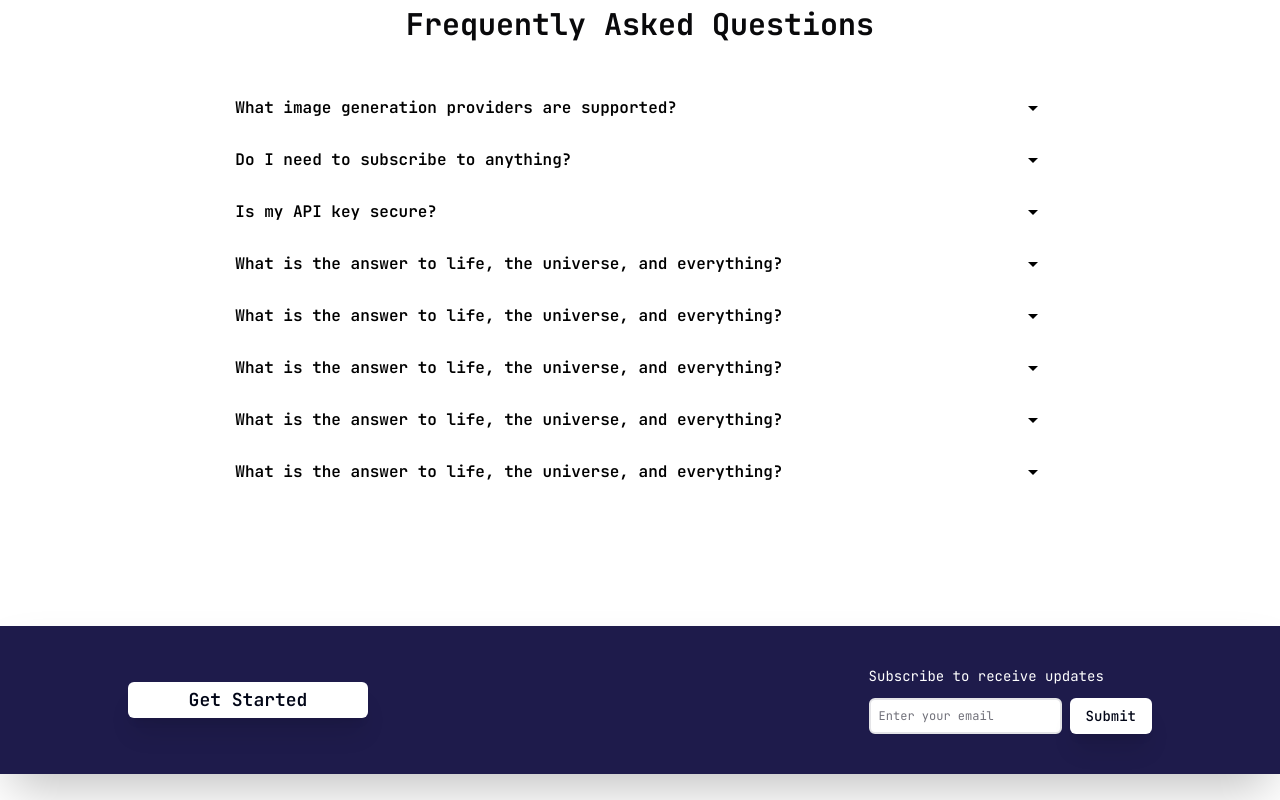
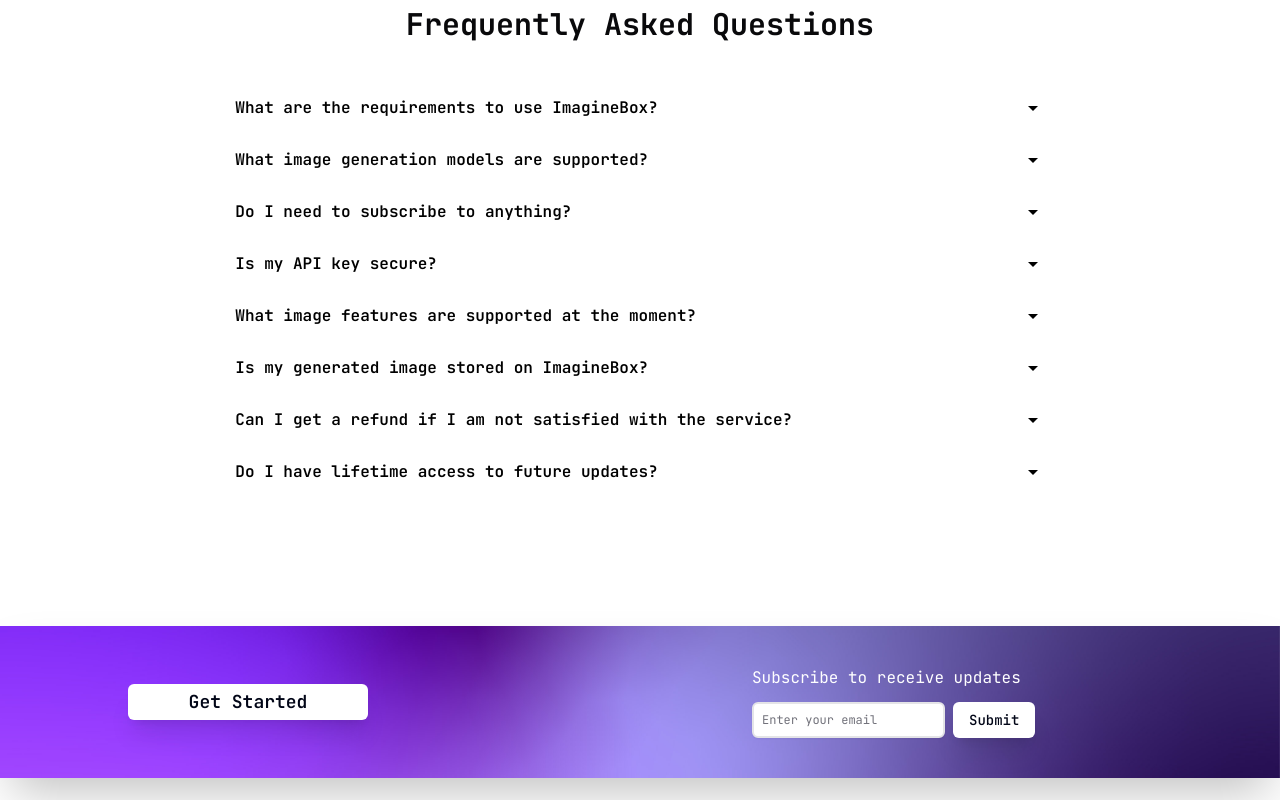
Before and after one commit to lng5143/imaginehub, a Next.js app: page / in a window 1280 px wide. Shown: the part 2680-3480 px from the top of the page. Built offline with nearby package versions, Linux system fonts and the light colour scheme; no server answers.

Commit message:
benefits section done

```diff
--- a/components/email-form.js
+++ b/components/email-form.js
@@ -34,8 +34,8 @@
     }
 
     return (
-        <div className="flex flex-col gap-3">
-            <p className="text-sm">Subscribe to receive updates</p>
+        <div className="flex flex-col gap-3 w-full">
+            <p className="text">Subscribe to receive updates</p>
             <Form {...form}>
                 <form onSubmit={form.handleSubmit(handleSubmitEmail)} className="flex items-center gap-2">
                     <FormField
--- a/components/landing-page/benefit-item.js
+++ b/components/landing-page/benefit-item.js
@@ -7,7 +7,7 @@
             {icon}
             <div className="flex flex-col gap-2">
                 <h3 className="font-bold text-lg">{title}</h3>
-                <p className="text-sm">{description}</p>
+                <p className="text-sm text-gray-800">{description}</p>
             </div>
         </div>
     )
--- a/components/landing-page/cta-section.js
+++ b/components/landing-page/cta-section.js
@@ -6,12 +6,13 @@
 export default function CTASection() {
 
     return (
-        <div className="flex items-center gap-20 py-10 bg-indigo-950 px-32 w-full text-white shadow-2xl">
+        <div className="bg-[url('/bg-cta.jpg')] bg-cover bg-center flex items-center gap-20 py-10 px-32 w-full text-white shadow-2xl">
             <div className="flex-grow">
                 <CTAButton variant="light" />
             </div>
-            <EmailForm />
-
+            <div className="w-[400px]">
+                <EmailForm />
+            </div>
         </div>
     )
 }
--- a/components/landing-page/faq-item.js
+++ b/components/landing-page/faq-item.js
@@ -13,7 +13,7 @@
   return (
     <div
       className={cn(
-        "m-1.5 cursor-pointer rounded-md hover:bg-amber-500 hover:text-black hover:scale-105 transition-all duration-300",
+        "m-1.5 cursor-pointer rounded-md hover:bg-amber-500 hover:text-black hover:scale-[1.02] transition-all duration-300",
         isOpen ? "bg-indigo-950 text-white shadow-lg" : "bg-white text-black"
       )}
       onClick={toggleAnswer}
--- a/components/landing-page/how-item.js
+++ b/components/landing-page/how-item.js
@@ -4,7 +4,7 @@
             {icon}
             <div className="flex flex-col gap-2 text-center">
                 <h3 className="text-lg font-bold">{title}</h3>
-                <p className="text-sm">{description}</p>
+                <p className="text-sm text-gray-800">{description}</p>
             </div>
         </div>
     )
--- a/static-data/landing-page-data.js
+++ b/static-data/landing-page-data.js
@@ -1,3 +1,5 @@
+import { TRIAL_IMAGE_COUNT } from "@/const/imagine-box-consts"
+
 export const BENEFITS = [
     {
         "title": "Choose your own provider",
@@ -27,8 +29,12 @@
 
 export const FAQs = [
     {
-        "question": "What image generation providers are supported?",
-        "answer": "42"
+        "question": "What are the requirements to use ImagineBox?",
+        "answer": `You need to have an API key from a supported image generation provider. You can create an account on providers like OpenAI, Stability AI, and get your API key. You also need a lifetime license after ${TRIAL_IMAGE_COUNT} trial generations.`
+    },
+    {
+        "question": "What image generation models are supported?",
+        "answer": "We currently support DALL-E 2, DALL-E 3, Stable Diffusion 3, Stable Image Core, and Stable Image Ultra. We have plans to add more models in the future."
     },
     {
         "question": "Do I need to subscribe to anything?",
@@ -36,28 +42,24 @@
     },
     {
         "question": "Is my API key secure?",
-        "answer": "Yes. Your API keys are stored locally on your browser only. ImagineBox will directly use the locally stored key to interface with the image generation providers. We will NOT save your API keys."
+        "answer": "Yes. Your API keys are stored locally on your browser only. ImagineBox will directly use the locally stored key to interface with the image generation providers. Your API keys will NOT go through our servers or saved to our database."
     },
     {
-        "question": "What is the answer to life, the universe, and everything?",
-        "answer": "42"
+        "question": "What image features are supported at the moment?",
+        "answer": "Fow now we support image generation. Image editing and upscaling are coming soon."
     },
     {
-        "question": "What is the answer to life, the universe, and everything?",
-        "answer": "42"
+        "question": "Is my generated image stored on ImagineBox?",
+        "answer": "Yes. We store your generated images for better user experience. We currently do not have plans to charge for storage."
     },
     {
-        "question": "What is the answer to life, the universe, and everything?",
-        "answer": "42"
+        "question": "Can I get a refund if I am not satisfied with the service?",
+        "answer": "We currently do not offer refund, with the exception of very specific circumstances. Please refer to our Refund Policy for more details."
     },
     {
-        "question": "What is the answer to life, the universe, and everything?",
-        "answer": "42"
+        "question": "Do I have lifetime access to future updates?",
+        "answer": "Yes. Even though we may change the pricing plans and feature tiers in the future, we will do our best to guarantee access to all features added for customers who have purchased a lifetime license at the moment."
     },
-    {
-        "question": "What is the answer to life, the universe, and everything?",
-        "answer": "42"
-    }
 ]
 
 export const HOW_IT_WORKS = [
```
Also changed, not shown: public/bg-cta.jpg (added).
